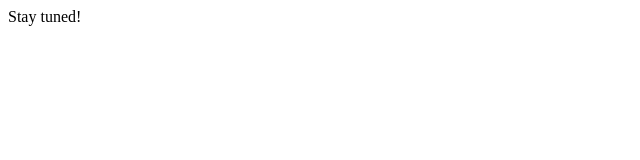
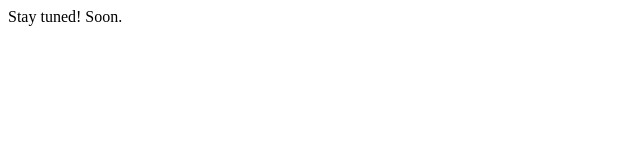
Before and after one commit to tbanevicius/bepulto.github.io, a plain HTML site: page index.html in a window 1280 px wide. Shown: the full height of the page, 0-640 px from the left. Drawn offline with Linux system fonts and the light colour scheme.

Commit message:
[IMP] Improved body.

```diff
--- a/index.html
+++ b/index.html
@@ -5,5 +5,6 @@
 </head>
   <body>
     <span>Stay tuned!</span>
+    <span>Soon.</span>
   </body>
 </html>
```
